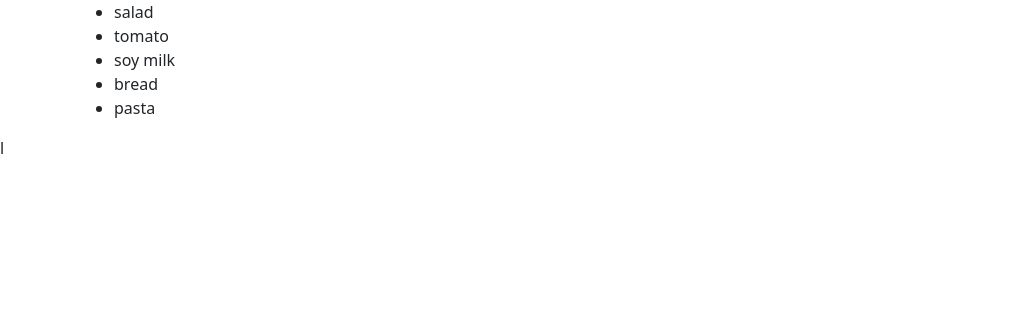
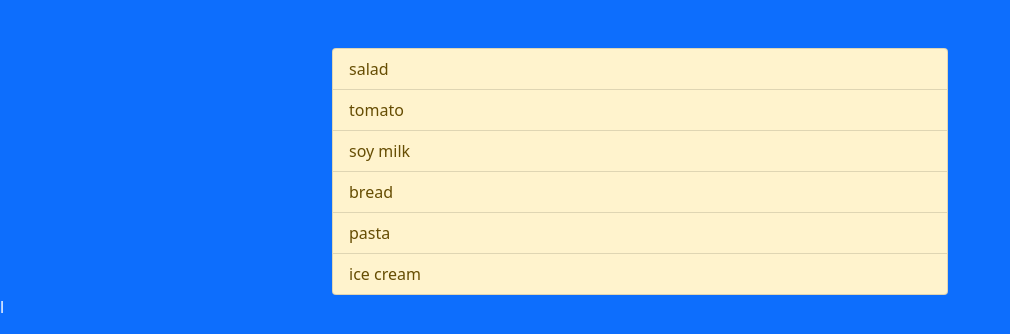
Before and after one commit to stecala/js-lista-spesa, a plain HTML site: page index.html in a window 1280 px wide. Shown: the whole page, without its empty margins (0-1010 px from the left). Drawn offline with nearby package versions, Linux system fonts and the light colour scheme.

Commit message:
migliorie grafiche e controllo funzionamento

```diff
--- a/index.html
+++ b/index.html
@@ -7,11 +7,11 @@
     <link href="https://cdn.jsdelivr.net/npm/bootstrap@5.0.2/dist/css/bootstrap.min.css" rel="stylesheet" integrity="sha384-EVSTQN3/azprG1Anm3QDgpJLIm9Nao0Yz1ztcQTwFspd3yD65VohhpuuCOmLASjC" crossorigin="anonymous">
     <title>Document</title>
 </head>
-<body>
-    <div class="container">
+<body class="text-white bg-primary">
+    <div class="container-fluid mt-5">
         <div class="row">
-            <div class="col-12">
-                <ul id="cart">
+            <div class="col-6 mx-auto">
+                <ul id="cart" class="list-group">
 
                 </ul>
             </div>
--- a/scipt.js
+++ b/scipt.js
@@ -1,8 +1,9 @@
-const shoppingList=['salad', 'tomato', 'soy milk', 'bread', 'pasta'];
+const shoppingList=['salad', 'tomato', 'soy milk', 'bread', 'pasta', 'ice cream'];
 const cartElement = document.getElementById('cart');
 let i = 0;
 while(i<shoppingList.length){
     const elementToShop = document.createElement('li');
+    elementToShop.classList.add('list-group-item', 'list-group-item-warning');
     elementToShop.innerText= shoppingList[i];
     cartElement.append(elementToShop);
     i++;
```
